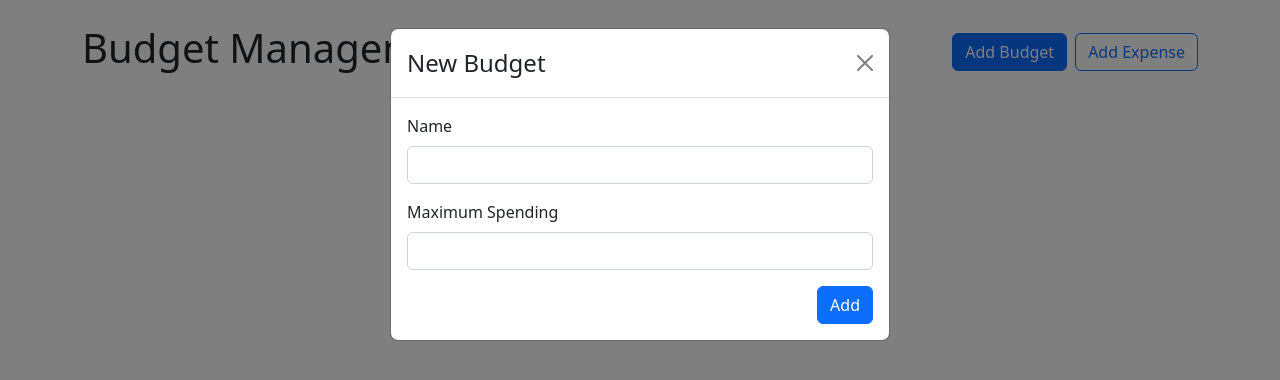
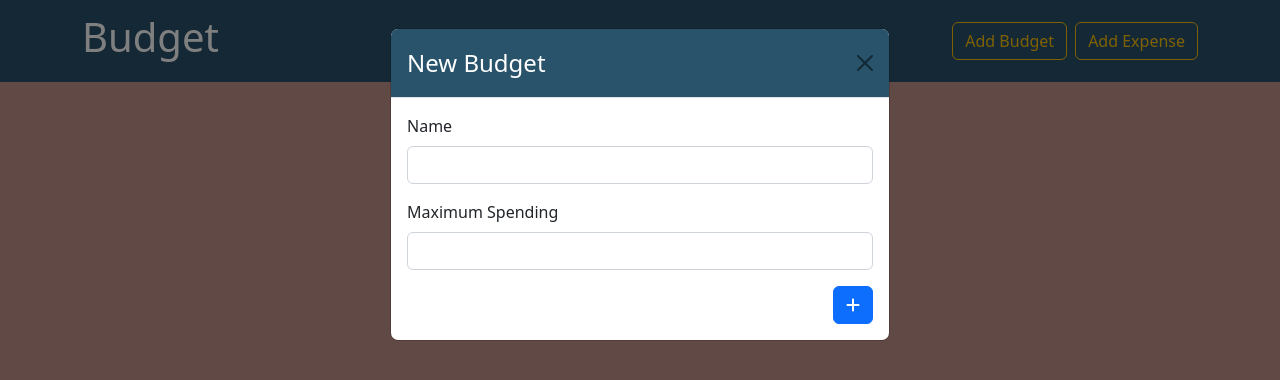
Before and after one commit to JackWorld99/React-Budget-Planner, a React (Create React App) app: page / in a window 1280 px wide. Both pictures are taken after a click on the button "Add Budget". Shown: the top 380 px of the page. Built offline with nearby package versions, Linux system fonts and the light colour scheme.

Commit message:
Finalized the code and add layout styles.

```diff
--- a/package.json
+++ b/package.json
@@ -3,6 +3,8 @@
   "version": "0.1.0",
   "private": true,
   "dependencies": {
+    "@fortawesome/free-solid-svg-icons": "^6.1.2",
+    "@fortawesome/react-fontawesome": "^0.2.0",
     "@testing-library/jest-dom": "^5.16.4",
     "@testing-library/react": "^13.3.0",
     "@testing-library/user-event": "^13.5.0",
@@ -10,7 +12,6 @@
     "react": "^18.2.0",
     "react-bootstrap": "^2.4.0",
     "react-dom": "^18.2.0",
-    "react-icons": "^4.4.0",
     "react-scripts": "5.0.1",
     "uuid": "^8.3.2",
     "web-vitals": "^2.1.4"
--- a/public/index.html
+++ b/public/index.html
@@ -1,14 +1,12 @@
 <!DOCTYPE html>
 <html lang="en">
+
 <head>
   <meta charset="utf-8" />
   <link rel="icon" href="%PUBLIC_URL%/favicon.ico" />
   <meta name="viewport" content="width=device-width, initial-scale=1" />
   <meta name="theme-color" content="#000000" />
-    <meta
-      name="description"
-      content="Web site created using create-react-app"
-    />
+  <meta name="description" content="Web site created using create-react-app" />
   <link rel="apple-touch-icon" href="%PUBLIC_URL%/logo192.png" />
   <!--
       manifest.json provides metadata used when your web app is installed on a
@@ -26,7 +24,25 @@
     -->
   <title>React App</title>
 </head>
+
 <body>
+  <style>
+    body {
+      background-color: #C2948A;
+    }
+
+    .color-nav {
+      background-color: #28536B;
+    }
+
+    .modal-header {
+      background-color: #28536B;
+    }
+
+    .modal-title {
+      color: white;
+    }
+  </style>
   <noscript>You need to enable JavaScript to run this app.</noscript>
   <div id="root"></div>
   <!--
@@ -40,4 +56,5 @@
       To create a production bundle, use `npm run build` or `yarn build`.
     -->
 </body>
+
 </html>
--- a/src/App.js
+++ b/src/App.js
@@ -1,4 +1,4 @@
-import { Button, Container, Stack } from "react-bootstrap"
+import { Button, Container, Navbar, Nav, Stack } from "react-bootstrap"
 import BudgetCard from "./components/BudgetCard"
 import UncategorizedBudgetCard from "./components/UncategorizedBudgetCard"
 import AddBudgetModal from "./components/AddBudgetModal"
@@ -22,12 +22,20 @@ function App() {
 
   return (
     <>
+      <Navbar className="color-nav" variant="dark">
+        <Container>
+          <Navbar.Brand href="#home">
+            <h1 className="me-auto">Budget</h1>
+          </Navbar.Brand>
+          <Navbar.Collapse className="justify-content-end">
+            <Stack direction="horizontal" gap="2">
+              <Button variant="outline-warning" onClick={() => setShowAddBudgetModal(true)}>Add Budget</Button>
+              <Button variant="outline-warning" onClick={openAddExpenseModal}>Add Expense</Button>
+            </Stack>
+          </Navbar.Collapse>
+        </Container>
+      </Navbar>
       <Container className="my-4">
-        <Stack direction="horizontal" gap="2" className="mb-4">
-          <h1 className="me-auto">Budget Management</h1>
-          <Button variant="primary" onClick={() => setShowAddBudgetModal(true)}> Add Budget</Button>
-          <Button variant="outline-primary" onClick={openAddExpenseModal}>Add Expense</Button>
-        </Stack>
         <div style={{ display:"grid", gridTemplateColumns:"repeat(auto-fill, minmax(300px,1fr))", gap:"1rem", alignItems:"flex-start"}}>
           {budgets.map(budget => {
             const amount = getBudgetExpenses(budget.id).reduce((total, expense) => total + expense.amount, 0)
--- a/src/components/AddBudgetModal.js
+++ b/src/components/AddBudgetModal.js
@@ -1,6 +1,8 @@
 import { Form, Modal, Button } from "react-bootstrap"
 import { useRef } from "react"
 import { useBudgets } from "../contexts/BudgetsContext"
+import { FontAwesomeIcon } from '@fortawesome/react-fontawesome'
+import { faPlus } from '@fortawesome/free-solid-svg-icons'
 
 export default function AddBudgetModal({ show, handleClose }) {
     const nameRef = useRef()
@@ -30,10 +32,10 @@ export default function AddBudgetModal({ show, handleClose }) {
                     </Form.Group>
                     <Form.Group className="mb-3" controlId="max">
                         <Form.Label>Maximum Spending</Form.Label>
-                        <Form.Control ref={maxRef} type="number" min={0} step={0.01} required/>
+                        <Form.Control ref={maxRef} type="number" min={0} step={1} required/>
                     </Form.Group>
                     <div className="d-flex justify-content-end">
-                        <Button variant="primary" type="submit"> Add</Button>
+                        <Button variant="primary" type="submit"><FontAwesomeIcon icon={faPlus} /></Button>
                     </div>
                 </Modal.Body>
             </Form>
--- a/src/components/AddExpenseModal.js
+++ b/src/components/AddExpenseModal.js
@@ -1,6 +1,8 @@
 import { Form, Modal, Button } from "react-bootstrap"
 import { useRef } from "react"
 import { useBudgets, UNCATEGORIZED_BUDGET_ID } from "../contexts/BudgetsContext"
+import { FontAwesomeIcon } from '@fortawesome/react-fontawesome'
+import { faPlus } from '@fortawesome/free-solid-svg-icons'
 
 export default function AddExpenseModal({ show, handleClose, defaultBudgetId }) {
   const descriptionRef = useRef()
@@ -32,7 +34,7 @@ export default function AddExpenseModal({ show, handleClose, defaultBudgetId })
           </Form.Group>
           <Form.Group className="mb-3" controlId="amount">
             <Form.Label>Amount</Form.Label>
-            <Form.Control ref={amountRef} type="number" min={0} step={0.01} required/>
+            <Form.Control ref={amountRef} type="number" min={0} step={1} required/>
           </Form.Group>
           <Form.Group className="mb-3" controlId="budgetId">
             <Form.Label>Budget</Form.Label>
@@ -46,7 +48,7 @@ export default function AddExpenseModal({ show, handleClose, defaultBudgetId })
             </Form.Select>
           </Form.Group>
           <div className="d-flex justify-content-end">
-            <Button variant="primary" type="submit">Add</Button>
+            <Button variant="primary" type="submit"><FontAwesomeIcon icon={faPlus} /></Button>
           </div>
         </Modal.Body>
       </Form>
--- a/src/components/ViewExpensesModal.js
+++ b/src/components/ViewExpensesModal.js
@@ -1,30 +1,30 @@
 import { Modal, Button, Stack } from "react-bootstrap"
-import { UNCATEGORIZED_BUDGET_ID, useBudgets } from "../contexts/BudgetsContext"
+import { useBudgets } from "../contexts/BudgetsContext"
 import { currencyFormatter } from "../utils"
-import { BsFillTrashFill } from "react-icons/bs";
+import { FontAwesomeIcon } from '@fortawesome/react-fontawesome'
+import { faTrash } from '@fortawesome/free-solid-svg-icons'
 
 export default function ViewExpensesModal({ budgetId, handleClose }) {
-  const { getBudgetExpenses, budgets, deleteBudget, deleteExpense } = useBudgets()
+  const { getBudgetExpenses, budgets, deleteExpense } = useBudgets()
 
   const expenses = getBudgetExpenses(budgetId)
-  const budget =  UNCATEGORIZED_BUDGET_ID === budgetId ? { name: "Uncategorized", id: UNCATEGORIZED_BUDGET_ID } : budgets.find(b => b.id === budgetId)
+  const budget =  budgets.find(b => b.id === budgetId)
 
   return (
     <Modal show={budgetId != null} onHide={handleClose}>
       <Modal.Header closeButton>
         <Modal.Title>
           <Stack direction="horizontal" gap="2">
-            <div>Expenses - {budget?.name}</div>
-            {budgetId !== UNCATEGORIZED_BUDGET_ID && ( <Button onClick={() => { deleteBudget(budget); handleClose(); }} variant="outline-danger">Delete</Button> )}
+            <div>Expenses - {((budget?.name.length >= 25) ? budget?.name.substring(0, 25) + "..." : budget?.name) ?? "Uncategorized"}</div>
           </Stack>
         </Modal.Title>
       </Modal.Header>
       <Modal.Body>
         <Stack direction="vertical" gap="3">{expenses.map(expense => (
             <Stack direction="horizontal" gap="2" key={expense.id}>
-              <div className="me-auto fs-4">{expense.description}</div>
+              <div className="me-auto fs-4">{expense.description.length >= 25 ? expense.description.substring(0,25) + "..." : expense.description}</div>
               <div className="fs-5">{currencyFormatter.format(expense.amount)}</div>
-              <Button onClick={() => deleteExpense(expense)} size="sm" variant="outline-danger"><BsFillTrashFill /></Button>
+              <Button onClick={() => deleteExpense(expense)} size="sm" variant="danger"><FontAwesomeIcon icon={faTrash} /></Button>
             </Stack>
           ))}
         </Stack>
--- a/src/utils.js
+++ b/src/utils.js
@@ -1,5 +1,5 @@
-export const currencyFormatter = new Intl.NumberFormat(undefined,{
-    currency:"myr",
+export const currencyFormatter = new Intl.NumberFormat("ms",{
+    currency:"MYR",
     style:"currency",
     minimumFractionDigits:0,
 })
```
Also changed, not shown: 1 other file (tests, documents, lock files or other folders). Lines whose indentation alone changed are shown as unchanged.
